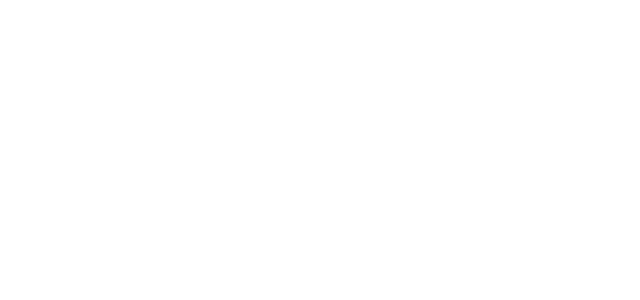
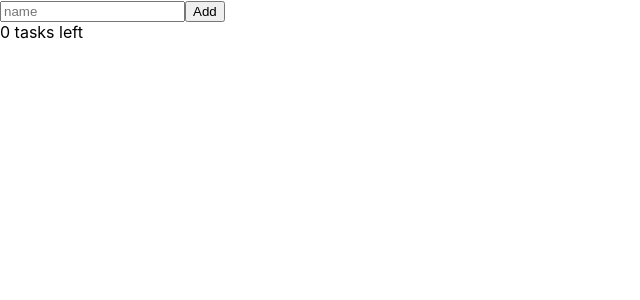
Before and after one commit to brentonmdunn/todo-list, a React (Create React App) app: page / in a window 1280 px wide. Shown: the top 300 px of the page, without its empty margins (0-640 px from the left). Built offline with nearby package versions, Linux system fonts and the light colour scheme.

Commit message:
Add ability to add tasks

```diff
--- a/package.json
+++ b/package.json
@@ -8,7 +8,8 @@
     "@testing-library/user-event": "^13.5.0",
     "react": "^18.2.0",
     "react-dom": "^18.2.0",
-    "react-scripts": "5.0.1",
+    "react-scripts": "^2.1.3",
+    "uuid": "^9.0.0",
     "web-vitals": "^2.1.4"
   },
   "scripts": {
--- a/src/App.js
+++ b/src/App.js
@@ -1,12 +1,59 @@
-import logo from './logo.svg';
 import './App.css';
+import TodoList from './TodoList.js';
 
-function App() {
-  return (
-    <div>
+import { v4 as uuidv4 } from 'uuid';
 
-    </div>
-  );
+import React, { useRef, useState } from 'react';
+
+
+export default function App() {
+
+    const todoNameRef = useRef();
+    const todoDesceRef = useRef();
+
+    const [todos, setTodos] = useState([])
+
+    function handleAddTodo(e) {
+        e.preventDefault();
+        const name = todoNameRef.current.value;
+        console.log(name);
+        if (name === "") {
+            return;
+        }
+        setTodos(prevTodos => {
+            return[...prevTodos, {id: uuidv4(), name: name, complete: false}]
+        })
+
+        todoNameRef.current.value = null;
+    }
+
+    function handleSubmit(e) {
+        e.preventDefault();
+        console.log("Handle");
+
+    }
+
+    function handleClear(e) {
+        e.preventDefault();
+
+    }
+
+    return (
+        <>
+            <TodoList todos = {todos}/>
+            {/* <input type='text' ref={todoNameRef}></input>
+            <button onClick={handleAddTodo}>Add</button> */}
+            {/* <button onClick={handleClear}>Clear</button> */}
+
+            <form onSubmit={handleAddTodo}>
+                <input ref={todoNameRef} placeholder='name'/>
+                <button type='submit'>Add</button>
+                {/* <input ref={todoDesceRef} placeholder='description'/> */}
+            </form>
+
+
+            <div>{todos.length} tasks left</div>
+        </>
+
+    )
 }
-
-export default App;
--- /dev/null
+++ b/src/Todo.js
@@ -0,0 +1,12 @@
+import React from 'react'
+
+export default function Todo({ todo }) {
+    return (
+        <>
+            <label>
+                <input type='checkbox' checked={todo.completed}/>
+                {todo.name}
+            </label>
+        </>
+    )
+}
--- /dev/null
+++ b/src/TodoList.js
@@ -0,0 +1,10 @@
+import React, { useState } from 'react'
+import Todo from './Todo.js'
+
+export default function TodoList({ todos }) {
+    return (
+        todos.map(todo => {
+            return <Todo key={todo.id } todo={todo} />
+        })
+    );
+}
```
Also changed, not shown: src/App1.js (added, +16 -0 lines), 1 other file (tests, documents, lock files or other folders).
